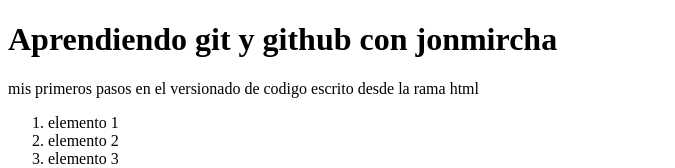
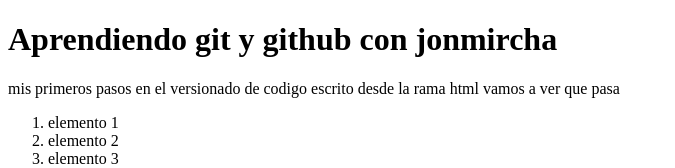
Before and after one commit to siglasconexion/Aprendiendo-Git, a plain HTML site: page index.html in a window 1280 px wide. Shown: the top 168 px of the page, without its empty margins (0-675 px from the left). Drawn offline with Linux system fonts and the light colour scheme.

Commit message:
probando en rama html

```diff
--- a/index.html
+++ b/index.html
@@ -9,6 +9,7 @@
     <h1>Aprendiendo git y github con jonmircha</h1>
     <p>
       mis primeros pasos en el versionado de codigo escrito desde la rama html
+      vamos a ver que pasa
     </p>
     <script src="index.html"></script>
     <ol>
```
